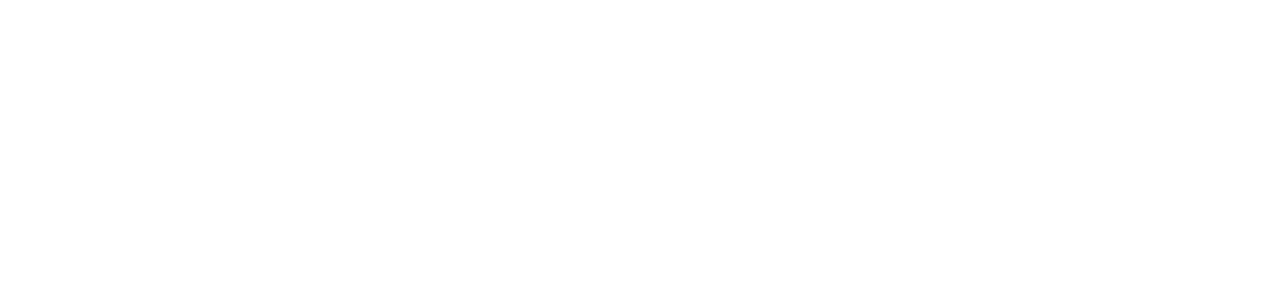
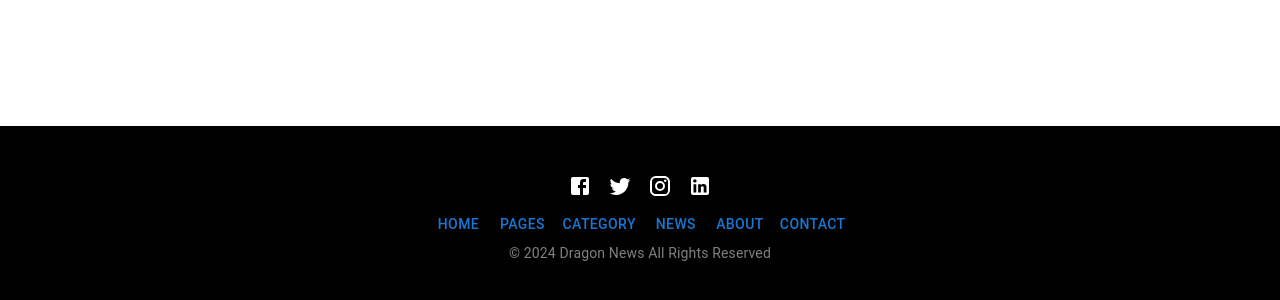
Before and after one commit to nayon117/the-dragon-news, a Next.js app: page / in a window 1280 px wide. Shown: the part 738-1038 px from the top of the page. Before the commit the page ends 800 px from the top, so only its background shows below. Built offline with nearby package versions, Linux system fonts and the light colour scheme.

Commit message:
create footer

```diff
--- a/src/app/layout.js
+++ b/src/app/layout.js
@@ -1,6 +1,8 @@
 import { Inter } from "next/font/google";
 import "./globals.css";
 import Navber from "@/components/shared/Navber";
+import Footer from "@/components/shared/Footer";
+import { Container } from "@mui/material";
 
 const inter = Inter({ subsets: ["latin"] });
 
@@ -14,7 +16,10 @@
     <html lang="en">
       <body className={inter.className}>
         <Navber/>
-        {children}
+        <Container className="min-h-screen">
+          {children}
+        </Container>
+        <Footer/>
         </body>
     </html>
   );
--- /dev/null
+++ b/src/components/shared/Footer.js
@@ -0,0 +1,59 @@
+import { Box, Button, Container, IconButton, Stack, Typography } from "@mui/material";
+
+// icons
+import FacebookIcon from "@mui/icons-material/Facebook";
+import TwitterIcon from "@mui/icons-material/Twitter";
+import LinkedInIcon from "@mui/icons-material/LinkedIn";
+import InstagramIcon from "@mui/icons-material/Instagram";
+import Link from "next/link";
+
+const Footer = () => {
+    const navItems = [
+        { route: "Home", pathname: "/" },
+        { route: "Pages", pathname: "/pages" },
+        { route: "Category", pathname: "/category" },
+        { route: "News", pathname: "/news" },
+        { route: "About", pathname: "/about" },
+        { route: "Contact", pathname: "/contact" }
+      ];
+  return (
+    <Box className="bg-black px-2 py-10">
+      <Container>
+        {/* icons */}
+        <Box className="w-full text-center"
+          sx={{
+            "& svg": {
+              color: "white",
+            },
+          }}
+        >
+          <IconButton>
+            <FacebookIcon />
+          </IconButton>
+          <IconButton>
+            <TwitterIcon />
+          </IconButton>
+          <IconButton>
+            <InstagramIcon />
+          </IconButton>
+          <IconButton>
+            <LinkedInIcon />
+          </IconButton>
+        </Box>
+
+        {/* menu */}
+        <Box  className="w-full text-center" >
+            {navItems.map((item) => (
+              <Link key={item} href={item.pathname}>
+                <Button className="text-white">{item.route}</Button>
+              </Link>
+            ))}
+          </Box>
+          <Typography color="gray" variant="body2" textAlign="center">
+            &copy; 2024 Dragon News All Rights Reserved
+          </Typography>
+      </Container>
+    </Box>
+  );
+};
+export default Footer;
--- a/src/components/shared/Navber.js
+++ b/src/components/shared/Navber.js
@@ -37,7 +37,7 @@
           <Box  className="w-full text-center" >
             {navItems.map((item) => (
               <Link key={item} href={item.pathname}>
-                <Button color="inherit">{item.route}</Button>
+                <Button className="text-white">{item.route}</Button>
               </Link>
             ))}
           </Box>
```
